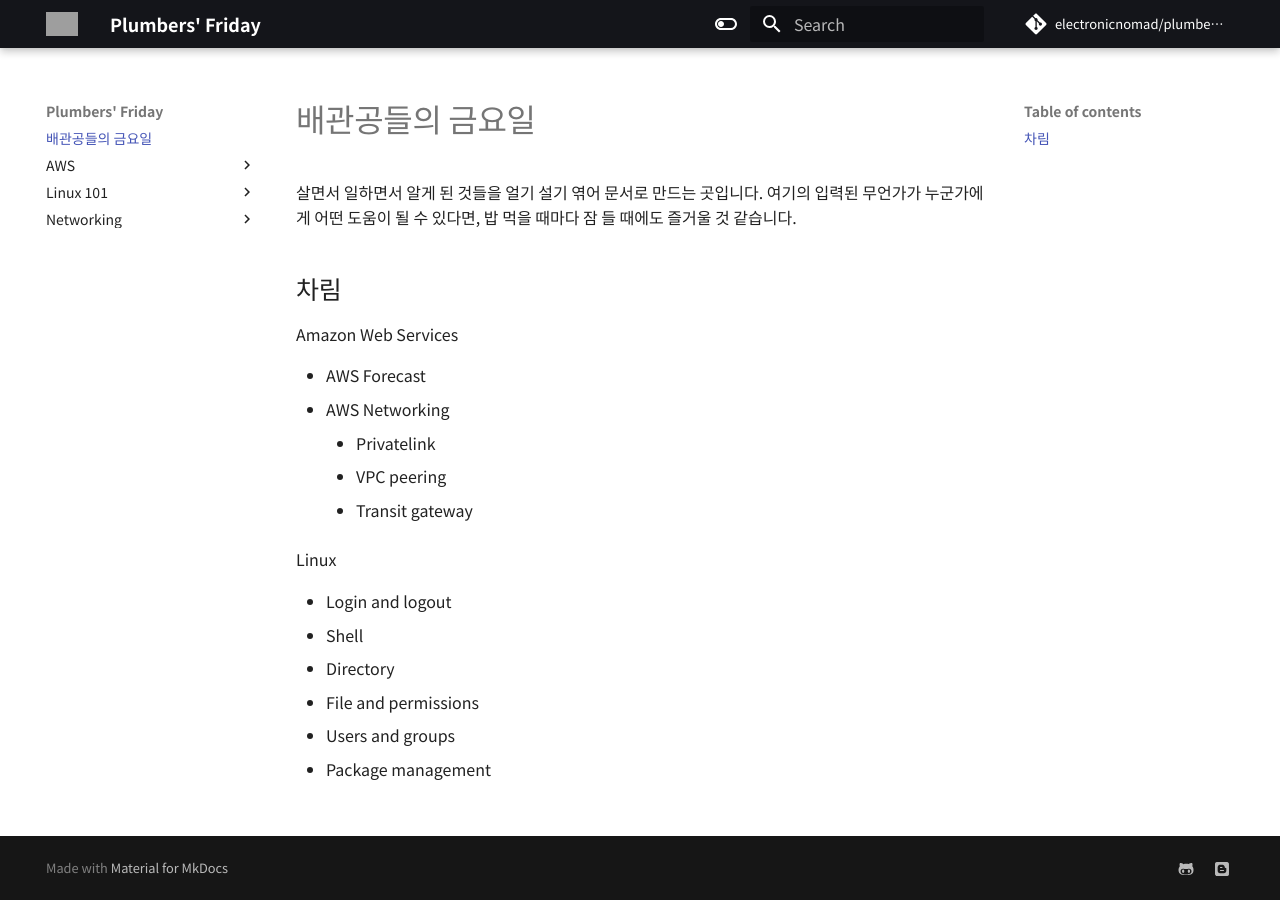
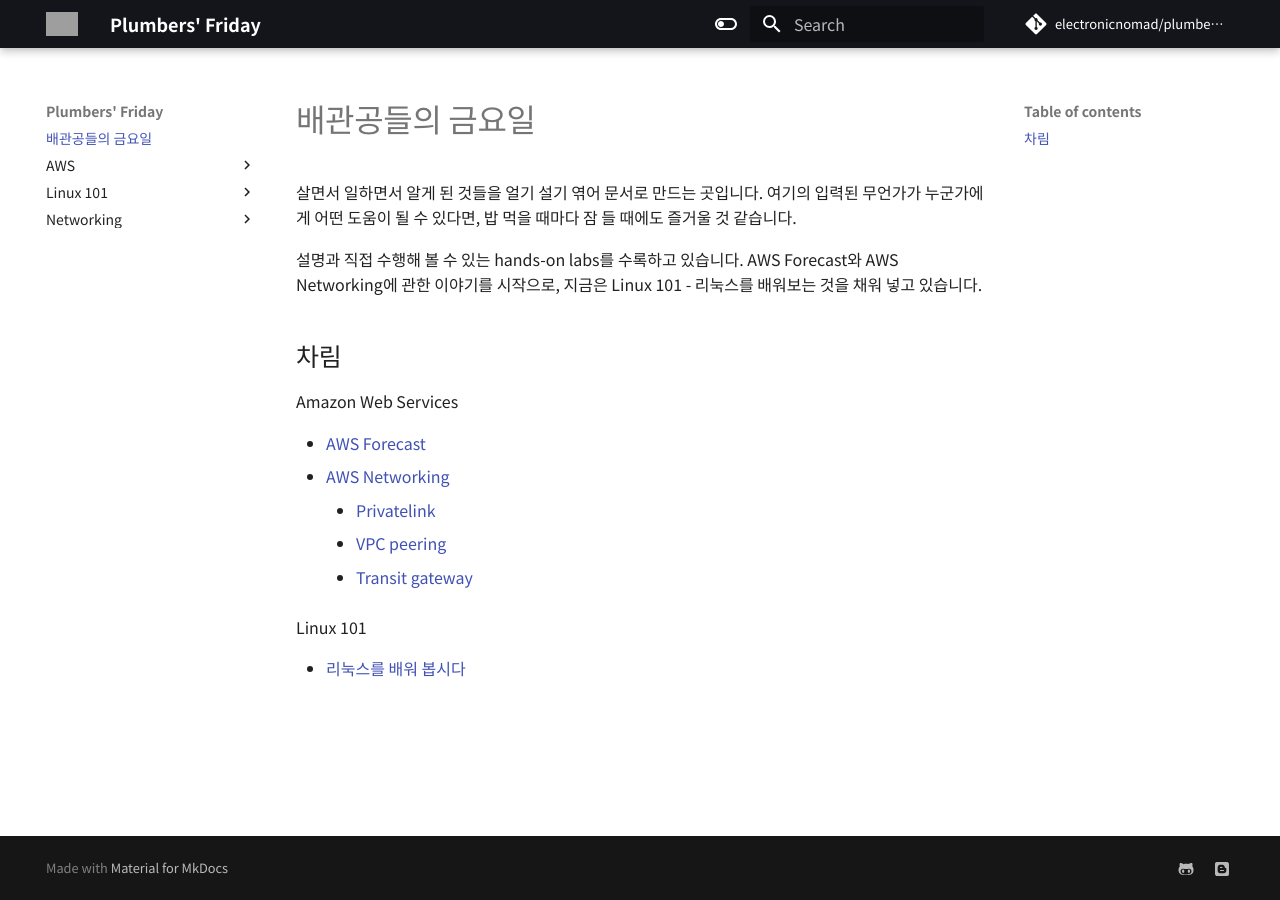
Before and after one commit to electronicnomad/plumbers-friday, an MkDocs documentation site: the page built from docs/index.md, in a window 1280 px wide. Built offline with MkDocs 1.6.1 and Material for MkDocs 9.7.7, drawn with Linux system fonts in a browser that asks for light colours; some web fonts are replaced; comment, search, counter and statistics services are not loaded; grey boxes are pictures that could not be loaded.

Commit message:
update index.md

```diff
--- a/docs/index.md
+++ b/docs/index.md
@@ -4,21 +4,20 @@
 여기의 입력된 무언가가 누군가에게 어떤 도움이 될 수 있다면,
 밥 먹을 때마다 잠 들 때에도 즐거울 것 같습니다.
 
+설명과 직접 수행해 볼 수 있는 hands-on labs를 수록하고 있습니다.
+AWS Forecast와 AWS Networking에 관한 이야기를 시작으로,
+지금은 Linux 101 - 리눅스를 배워보는 것을 채워 넣고 있습니다.
+
 ## 차림
 
 Amazon Web Services
 
-- AWS Forecast
-- AWS Networking
-  * Privatelink
-  * VPC peering
-  * Transit gateway
+- [AWS Forecast](/pf/aws/forecast/)
+- [AWS Networking](/pf/aws/networking/)
+  * [Privatelink](/pf/aws/networking/privatelink/)
+  * [VPC peering](/pf/aws/networking/vpc-peering/)
+  * [Transit gateway](/pf/aws/networking/transit-gateway/)
 
-Linux
+Linux 101
 
-- Login and logout
-- Shell
-- Directory
-- File and permissions
-- Users and groups
-- Package management
+- [리눅스를 배워 봅시다](/pf/linux/)
```
Also changed, not shown: 1 other file.
